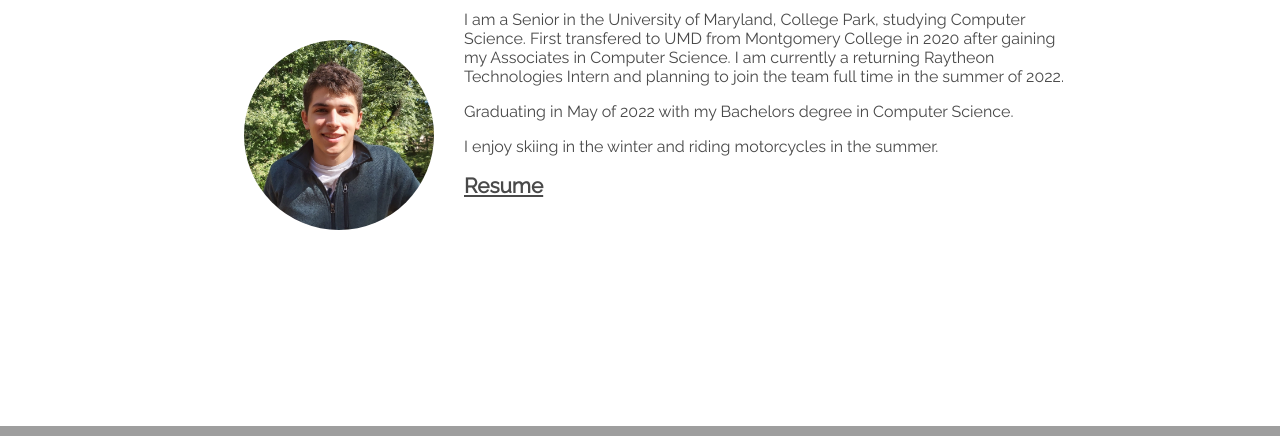
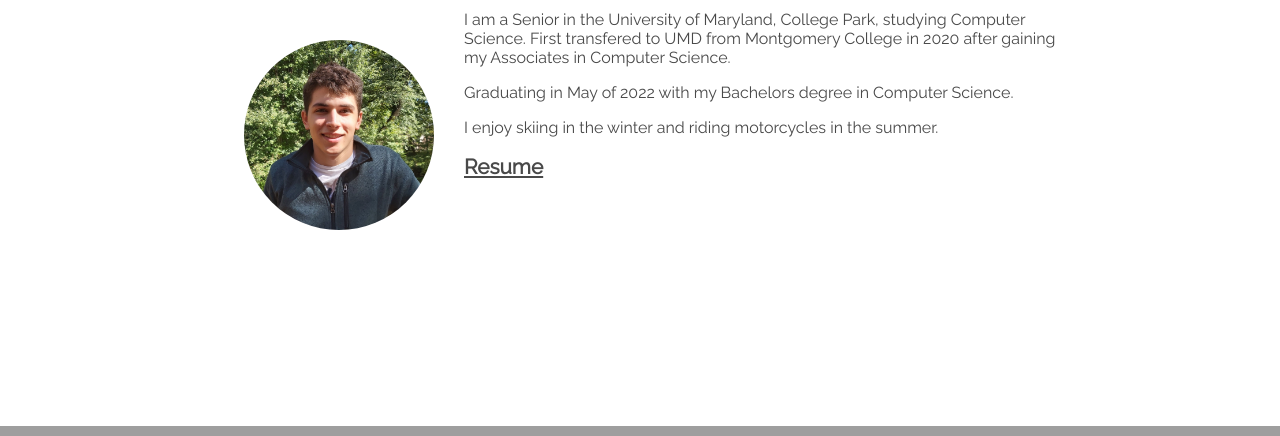
Before and after one commit to lucasoooooo/lucasoooooo, a plain HTML site: page index.html in a window 1280 px wide. Shown: the part 272-708 px from the top of the page. Drawn offline with nearby package versions, Linux system fonts and the light colour scheme; grey boxes are pictures that could not be loaded; a script that the page names is missing.

Commit message:
workflows

```diff
--- a/index.html
+++ b/index.html
@@ -19,7 +19,6 @@
 
           First transfered to UMD from Montgomery College in 2020 after gaining my Associates in Computer Science.
 
-          I am currently a returning Raytheon Technologies Intern and planning to join the team full time in the summer of 2022.
       </p>
 
       <p>
```
Also changed, not shown: 3 other files.
